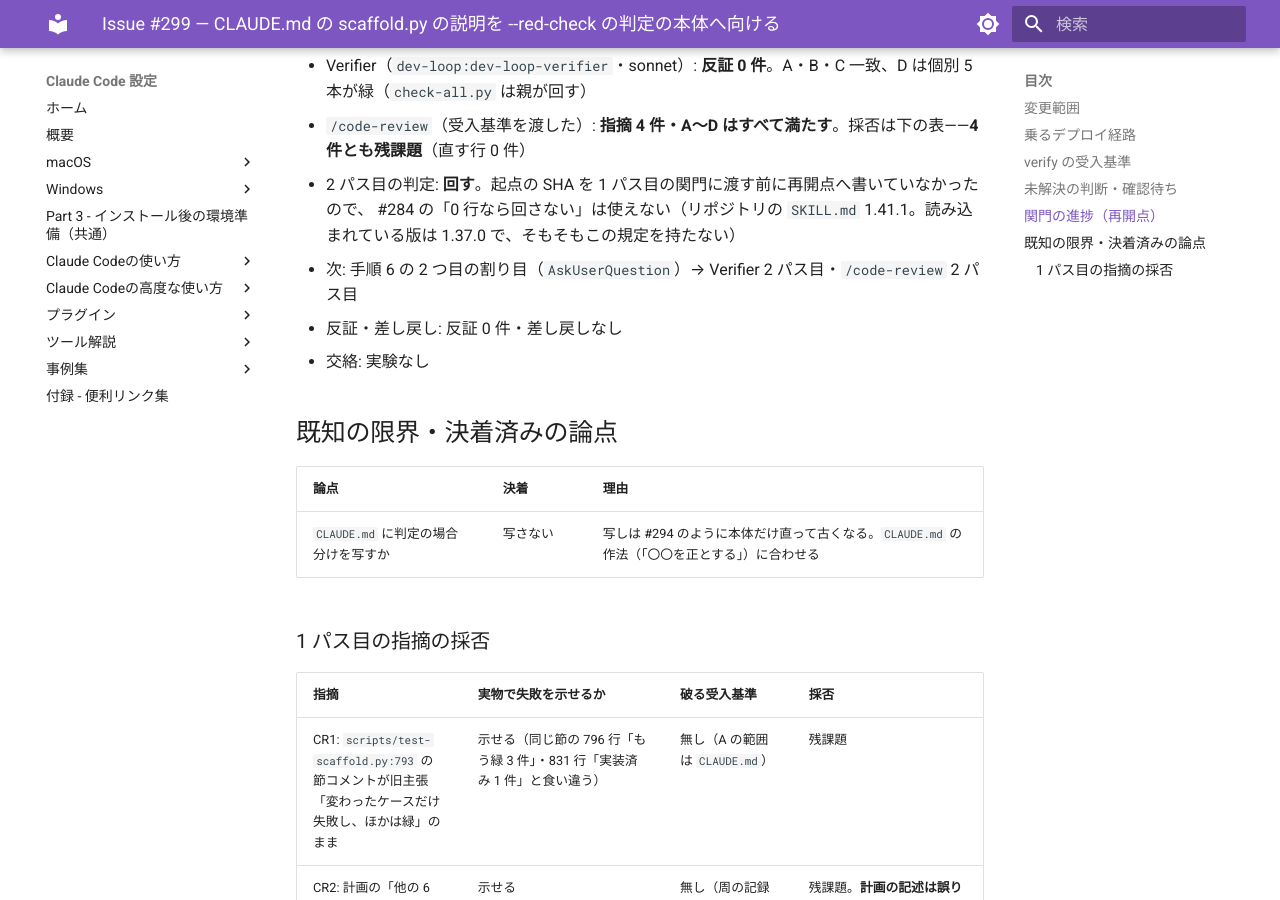
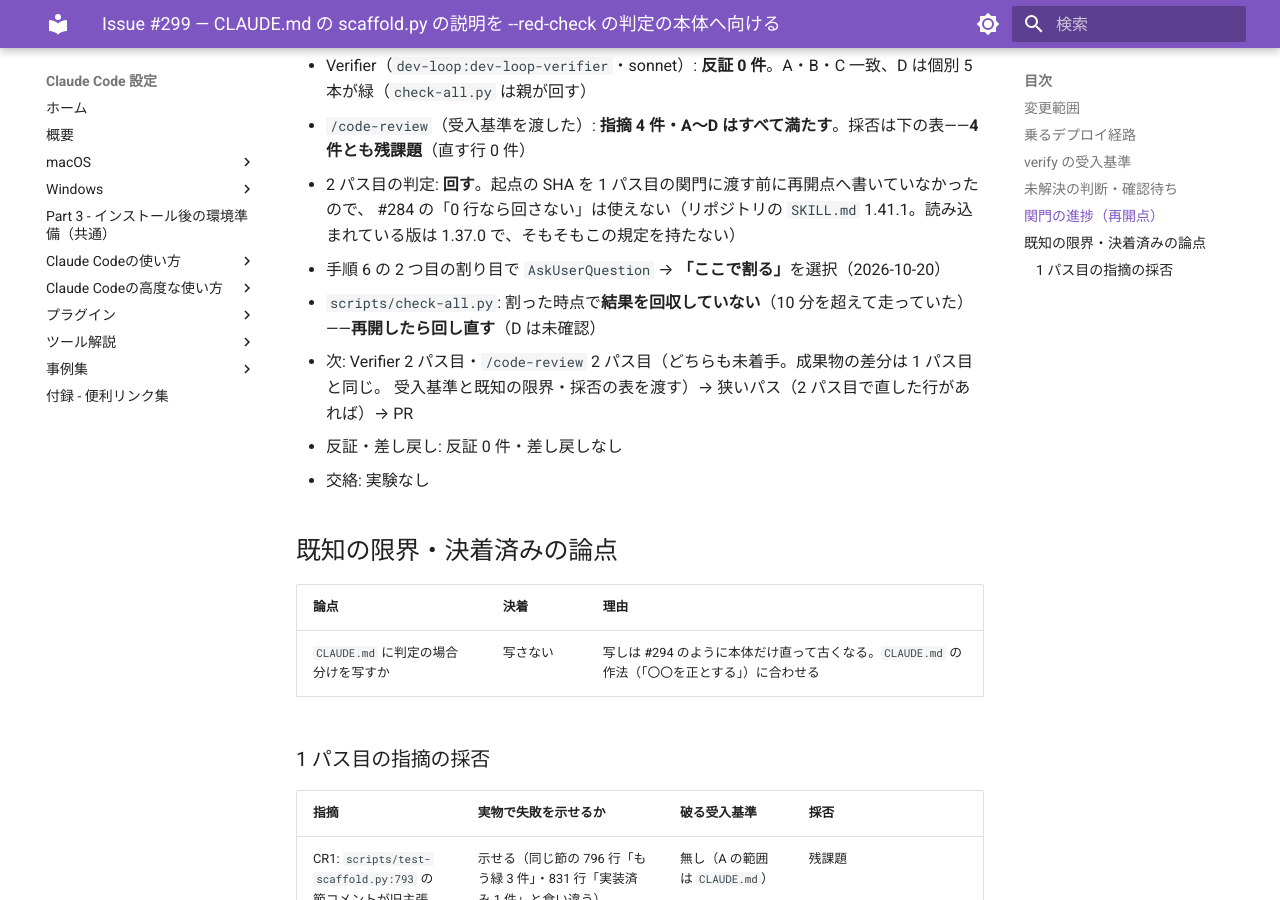
Before and after one commit to hdknr/claude-code-setup, an MkDocs documentation site: the page built from docs/plans/issue-299.md, in a window 1280 px wide and 900 px high, scrolled down 1757 px. Built offline with MkDocs 1.6.1 and Material for MkDocs 9.7.7, drawn with Linux system fonts in a browser that asks for light colours.

Commit message:
docs(plans): #299 の 2 つ目の割り目の選択を書き戻す
Co-Authored-By: Claude Opus 5.5 <noreply@anthropic.com>

```diff
--- a/docs/plans/issue-299.md
+++ b/docs/plans/issue-299.md
@@ -48,7 +48,10 @@ main への merge のみ。`CLAUDE.md` は公開サイト（`docs/`）にもプ
   - `/code-review`（受入基準を渡した）: **指摘 4 件・A〜D はすべて満たす**。採否は下の表——**4 件とも残課題**（直す行 0 件）
 - 2 パス目の判定: **回す**。起点の SHA を 1 パス目の関門に渡す前に再開点へ書いていなかったので、
   #284 の「0 行なら回さない」は使えない（リポジトリの `SKILL.md` 1.41.1。読み込まれている版は 1.37.0 で、そもそもこの規定を持たない）
-- 次: 手順 6 の 2 つ目の割り目（`AskUserQuestion`）→ Verifier 2 パス目・`/code-review` 2 パス目
+- 手順 6 の 2 つ目の割り目で `AskUserQuestion` → **「ここで割る」**を選択（2026-10-20）
+- `scripts/check-all.py`: 割った時点で**結果を回収していない**（10 分を超えて走っていた）——**再開したら回し直す**（D は未確認）
+- 次: Verifier 2 パス目・`/code-review` 2 パス目（どちらも未着手。成果物の差分は 1 パス目と同じ。
+  受入基準と既知の限界・採否の表を渡す）→ 狭いパス（2 パス目で直した行があれば）→ PR
 - 反証・差し戻し: 反証 0 件・差し戻しなし
 - 交絡: 実験なし
 
```
